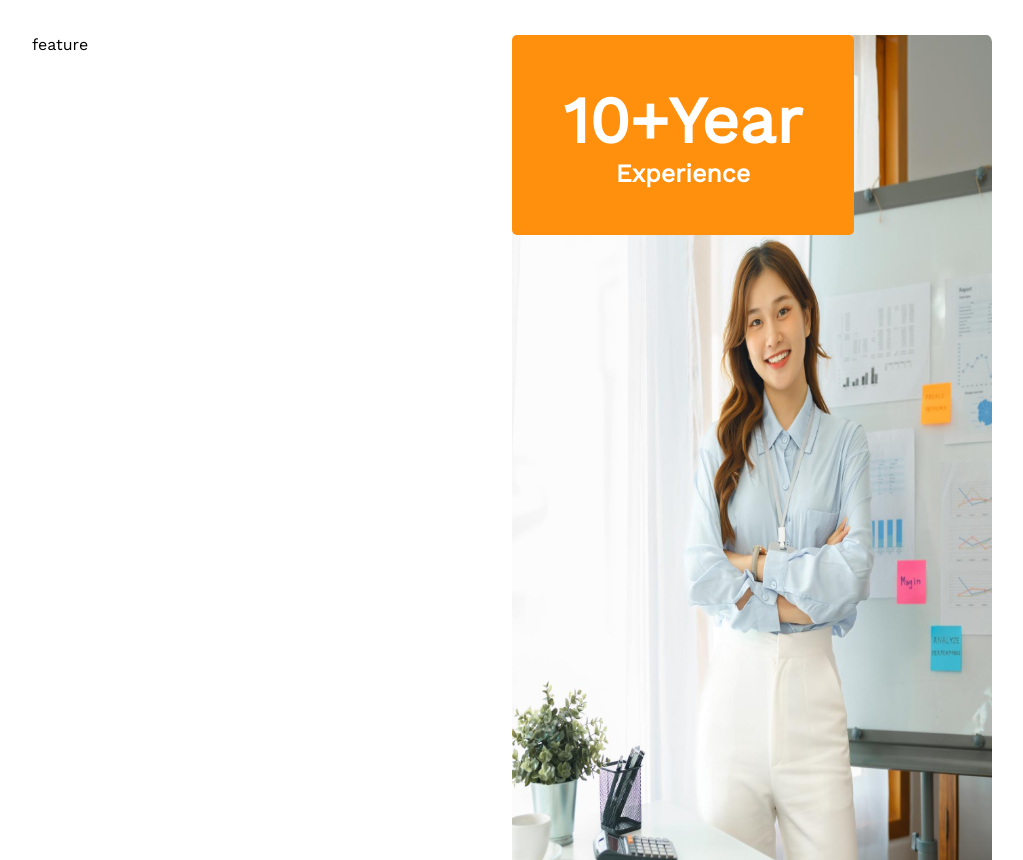
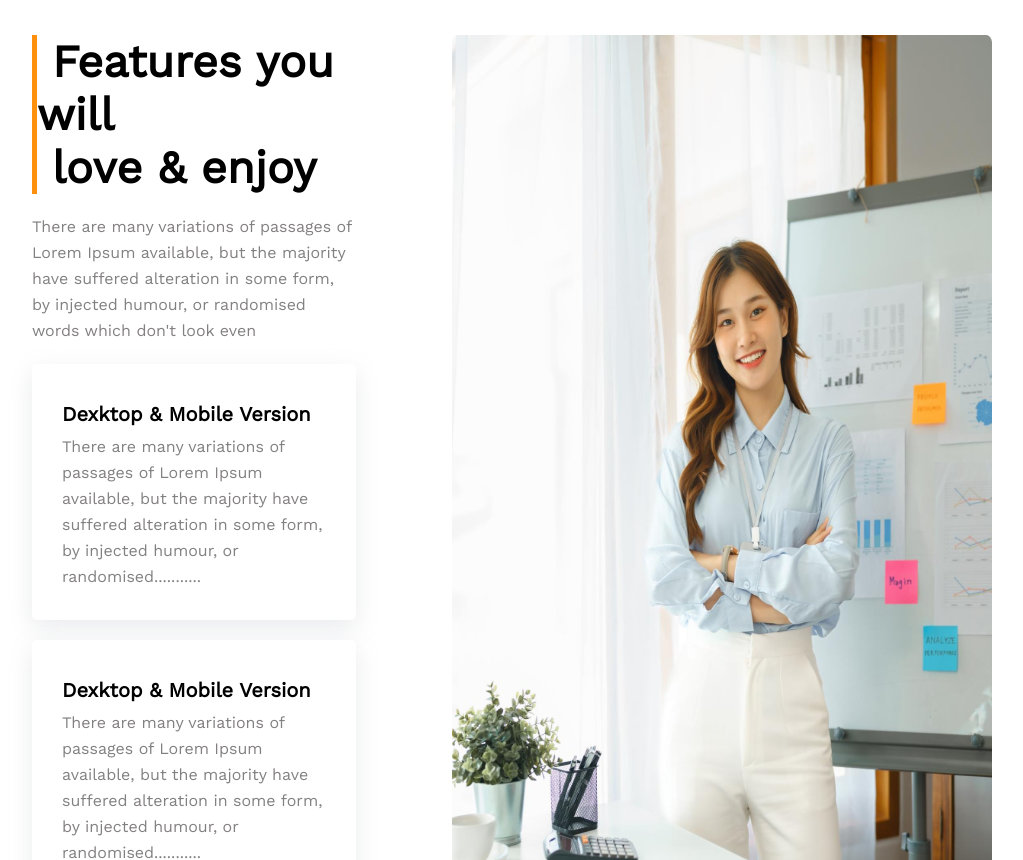
Before and after one commit to sakilbd/G3-Architects, a plain HTML site: page index.html in a window 1280 px wide. Shown: the part 1940-2800 px from the top of the page, without its empty margins (128-1151 px from the left). Drawn offline with nearby package versions, Linux system fonts and the light colour scheme.

Commit message:
features some progress done

```diff
--- a/index.html
+++ b/index.html
@@ -72,8 +72,33 @@
                 <div class="container-body">
                     <div class="feature-container">
                         <div class="feature-section">
-                            feature
+                            <div class="feature-title"><span>Features you will</span><br><span>love & enjoy</span></div>
+                            <div class="feature-text">
+                                There are many variations of passages of Lorem Ipsum available, but the majority have suffered alteration in some form, by injected humour, or randomised words which don't look even
+                            </div>
+                            <div class="feature-card">
+                                <div class="card-title">Dexktop & Mobile Version
+                                </div>
+                                <div class="description">There are many variations of passages of Lorem Ipsum available, but the majority have suffered alteration in some form, by injected humour, or randomised...........</div>
+                            </div>
+                            <div class="feature-card">
+                                <div class="card-title">Dexktop & Mobile Version
+                                </div>
+                                <div class="description">There are many variations of passages of Lorem Ipsum available, but the majority have suffered alteration in some form, by injected humour, or randomised...........</div>
+                            </div>
+                            <div class="feature-card">
+                                <div class="card-title">Dexktop & Mobile Version
+                                </div>
+                                <div class="description">There are many variations of passages of Lorem Ipsum available, but the majority have suffered alteration in some form, by injected humour, or randomised...........</div>
+                            </div>
+                            <div class="feature-card">
+                                <div class="card-title">Dexktop & Mobile Version
+                                </div>
+                                <div class="description">There are many variations of passages of Lorem Ipsum available, but the majority have suffered alteration in some form, by injected humour, or randomised...........</div>
+                            </div>
+
                         </div>
+
                         <div class="image-section">
                             <div class="feature-button">
                                 <div>
@@ -83,6 +108,7 @@
                                 </div>
                             </div>
                         </div>
+
                     </div>
         </section>
 
--- a/styles.css
+++ b/styles.css
@@ -1,3 +1,11 @@
+    :root {
+    --text-sm: 16px;
+    --text-md: 20px;
+    --text-title: 45px;
+    --text-light: #838080;
+    --line-height: 26px;
+}
+
 * {
     margin: 0;
     font-family: 'Work Sans';
@@ -99,6 +107,7 @@ nav {
 }
 
 .header-sub-texts {
+    color: var( --text-light);
     text-align: center;
     font-size: 16px;
     line-height: 26px;
@@ -188,13 +197,26 @@ button:hover {
 /* feature section style  */
 
 .feature-container {
+    /* background: green; */
     display: flex;
     justify-content: space-between;
+    padding-bottom: 4rem;
+    gap: 6rem;
 }
 
 .feature-section,
 .image-section {
-    flex: 1;
+    /* flex: 1; */
+}
+
+.feature-section {
+    width: 60%;
+}
+
+.feature-section {
+    display: flex;
+    flex-direction: column;
+    gap: 20px;
 }
 
 .image-section {
@@ -202,6 +224,10 @@ button:hover {
     background-size: 100% 100%;
     height: 982px;
     width: 100%;
+    position: relative;
+    padding-left: -4rem;
+    padding-bottom: -4rem;
+    /* background: green; */
 }
 
 .feature-button {
@@ -218,9 +244,45 @@ button:hover {
     border: none;
     color: white;
     border-radius: 5px;
-    margin-bottom: 0px;
+    position: absolute;
+    bottom: -4rem;
+    left: -4rem;
 }
 
 .feature-button span {
     font-size: 65px;
 }
+
+.feature-title {
+    border-left: 5px solid #FF900E;
+    font-size: 45px;
+    font-weight: bold;
+}
+
+.feature-title>span {
+    padding: 15px;
+}
+
+.feature-text {
+    font-size: var(--text-sm);
+    line-height: var(--line-height);
+    color: var(--text-light);
+}
+
+.feature-card {
+    border-radius: 5px;
+    background: white;
+    padding: 30px;
+    line-height: var(--line-height);
+    box-shadow: rgba(149, 157, 165, 0.2) 0px 8px 24px;
+}
+
+.feature-card>.card-title {
+    font-size: var(--text-md);
+    font-weight: bold;
+    line-height: 40px;
+}
+
+.description {
+    color: var(--text-light);
+    font-weight: var(--text-sm);
```
